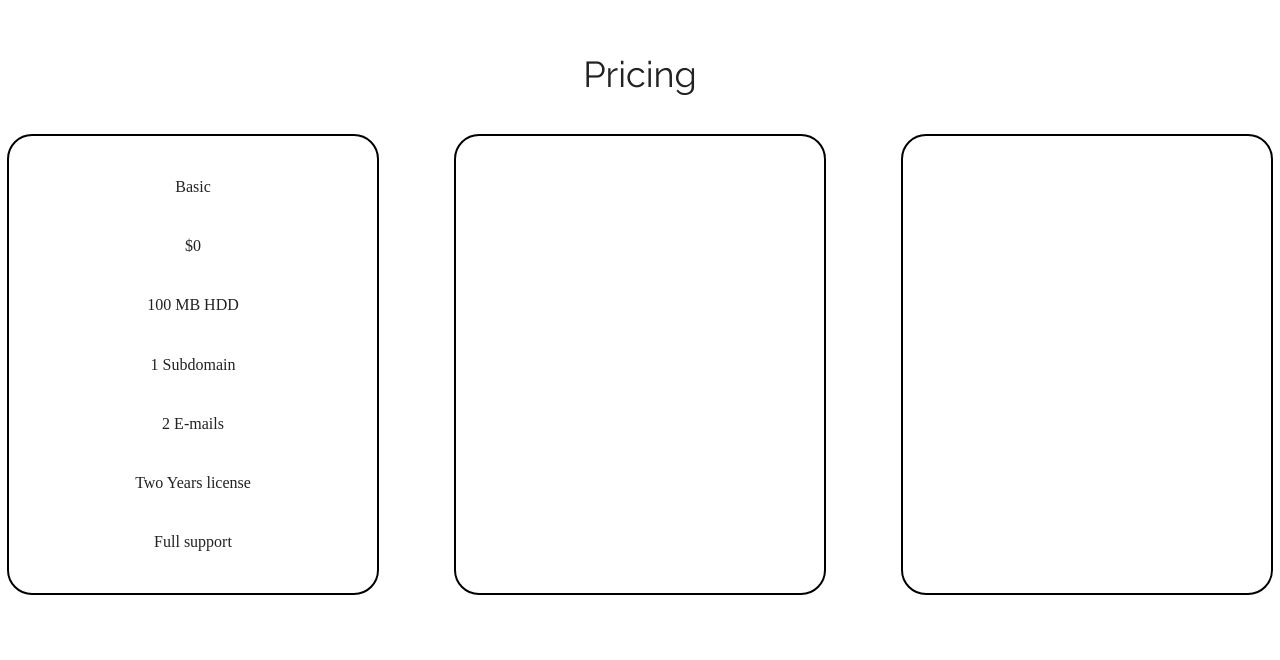
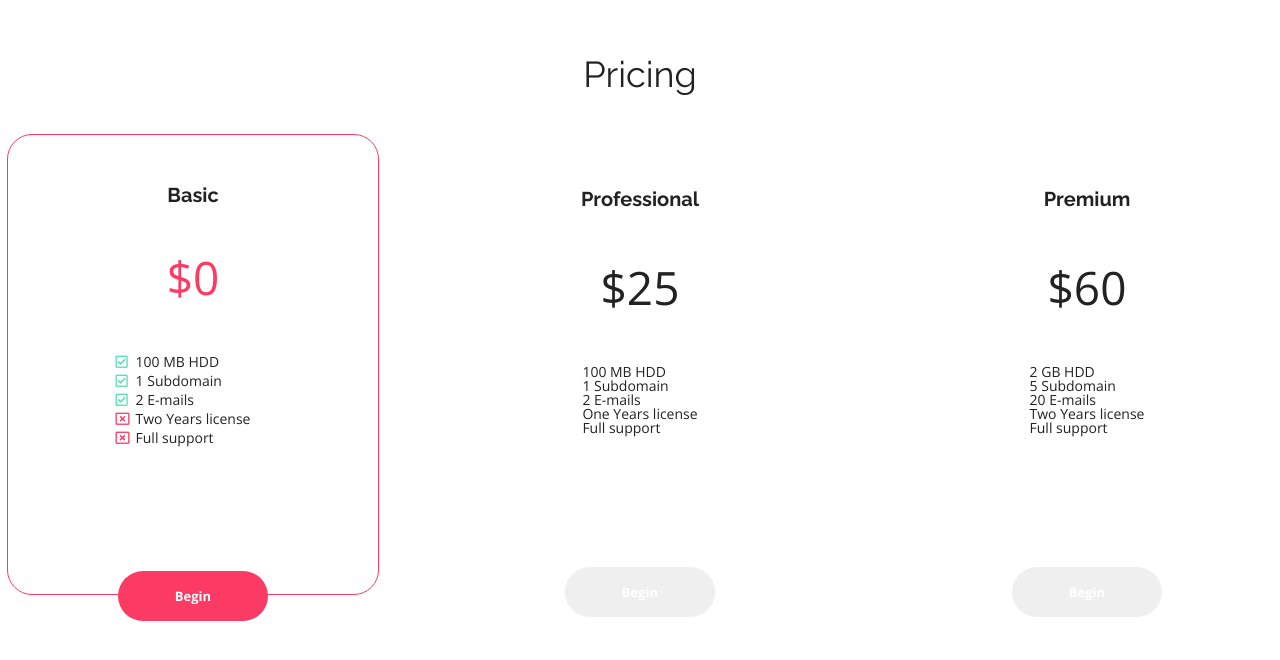
Before and after one commit to SebastianMajcherczyk/BestShop, a plain HTML site: page index.html in a window 1280 px wide. Shown: the part 2818-3478 px from the top of the page. Drawn offline with nearby package versions, Linux system fonts and the light colour scheme.

Commit message:
Pricing section added but not finished

```diff
--- a/css/style.css
+++ b/css/style.css
@@ -340,13 +340,25 @@ header .navi a:hover{
     display: flex;
     justify-content: space-between;
     align-items: center;
+
+}
+
+.pricelist h4{
+    font-family: Raleway, sans-serif;
+    font-size: 20px;
+    font-weight: bold;
+}
+
+.pricelist h5{
+    font-family: "Open Sans", sans-serif;
+    font-weight: lighter;
+    font-size: 46px;
 }
 .pricelist1,
 .pricelist2,
 .priselist3{
     width: 372px;
     height: 461px;
-    border: 2px solid black;
     border-radius: 25px;
     display: flex;
     flex-direction: column;
@@ -354,3 +366,58 @@ header .navi a:hover{
     justify-content: space-evenly;
 
 }
+.pricelist button{
+    width: 150px;
+    height: 50px;
+    font-family: "Open Sans", sans-serif ;
+    font-size: 13px;
+    font-weight: bold;
+    color: var(--color-white);
+    border-radius: 25px;
+    border: 0;
+    position: relative;
+    bottom: -77px
+}
+
+.pricelist li{
+    font-family: "Open Sans", sans-serif;
+    font-size: 14px;
+
+
+}
+.pricelist1 li:nth-of-type(1)::before,
+.pricelist1 li:nth-of-type(2)::before,
+.pricelist1 li:nth-of-type(3)::before{
+    content: "\f14a";
+    font-family: "Font Awesome 5 Free";
+    color: var(--color-green);
+    width: 5px;
+    height: 5px;
+    display: block;
+    position: relative;
+    left: -20px;
+    top: 5px;
+}
+
+.pricelist1 li:nth-of-type(4)::before,
+.pricelist1 li:nth-of-type(5)::before{
+    content: "\f410";
+    font-family: "Font Awesome 5 Free";
+    color: var(--color-redish);
+    width: 5px;
+    height: 5px;
+    display: block;
+    position: relative;
+    left: -20px;
+    top: 5px;
+}
+.pricelist1{
+    border: 1px solid var(--color-redish);
+}
+.pricelist1 button{
+    background-color: var(--color-redish);
+}
+.pricelist1 h5{
+    color: var(--color-redish);
+
+}
--- a/index.html
+++ b/index.html
@@ -10,6 +10,7 @@
     <link rel="preconnect" href="https://fonts.googleapis.com">
     <link rel="preconnect" href="https://fonts.gstatic.com" crossorigin>
     <link href="https://fonts.googleapis.com/css2?family=Open+Sans:wght@300;400;700&family=Raleway:wght@300;400;700;800&display=swap" rel="stylesheet">
+    <link rel="stylesheet" href="https://cdnjs.cloudflare.com/ajax/libs/font-awesome/5.9.0/css/all.min.css"/>
     <title>BestShop</title>
 </head>
 <body>
@@ -104,16 +105,42 @@
         <h3>Pricing</h3>
         <section class="pricelist">
             <div class="pricelist1">
-            <h4>Basic</h4>
-            <h5>$0</h5>
-            <h6>100 MB HDD</h6>
-            <h6>1 Subdomain</h6>
-            <h6>2 E-mails</h6>
-            <h6>Two Years license</h6>
-            <h6>Full support</h6>
+                <h4>Basic</h4>
+                <h5>$0</h5>
+                <ul>
+                    <li>100 MB HDD</li>
+                    <li>1 Subdomain</li>
+                    <li>2 E-mails</li>
+                    <li>Two Years license</li>
+                    <li>Full support</li>
+                </ul>
+                <button>Begin</button>
+
             </div>
-            <div class="pricelist2"></div>
-            <div class="priselist3"></div>
+            <div class="pricelist2">
+                <h4>Professional</h4>
+                <h5>$25</h5>
+                    <ul>
+                        <li>100 MB HDD</li>
+                        <li>1 Subdomain</li>
+                        <li>2 E-mails</li>
+                        <li>One Years license</li>
+                        <li>Full support</li>
+                    </ul>
+                <button>Begin</button>
+            </div>
+            <div class="priselist3">
+                <h4>Premium</h4>
+                <h5>$60</h5>
+                <ul>
+                    <li>2 GB HDD</li>
+                    <li>5 Subdomain</li>
+                    <li>20 E-mails</li>
+                    <li>Two Years license</li>
+                    <li>Full support</li>
+                </ul>
+                <button>Begin</button>
+            </div>
         </section>
 
 
```
